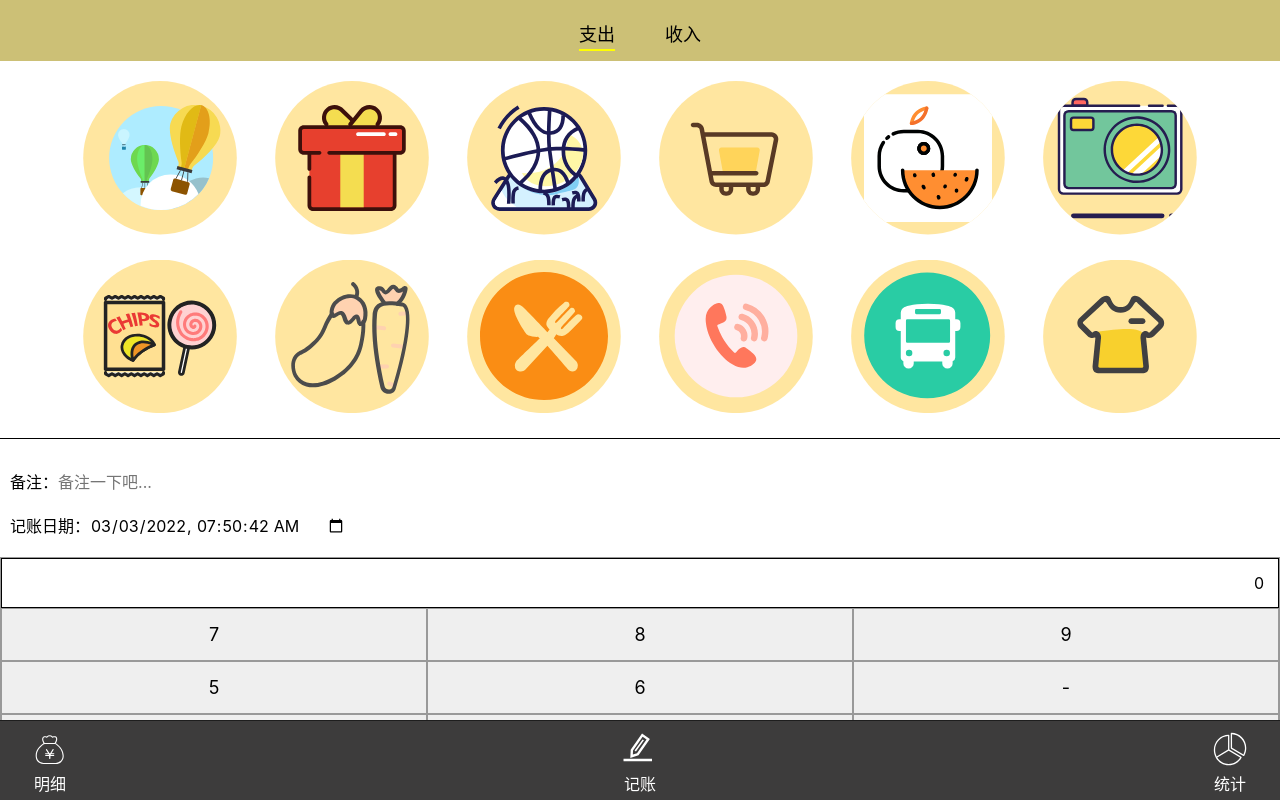
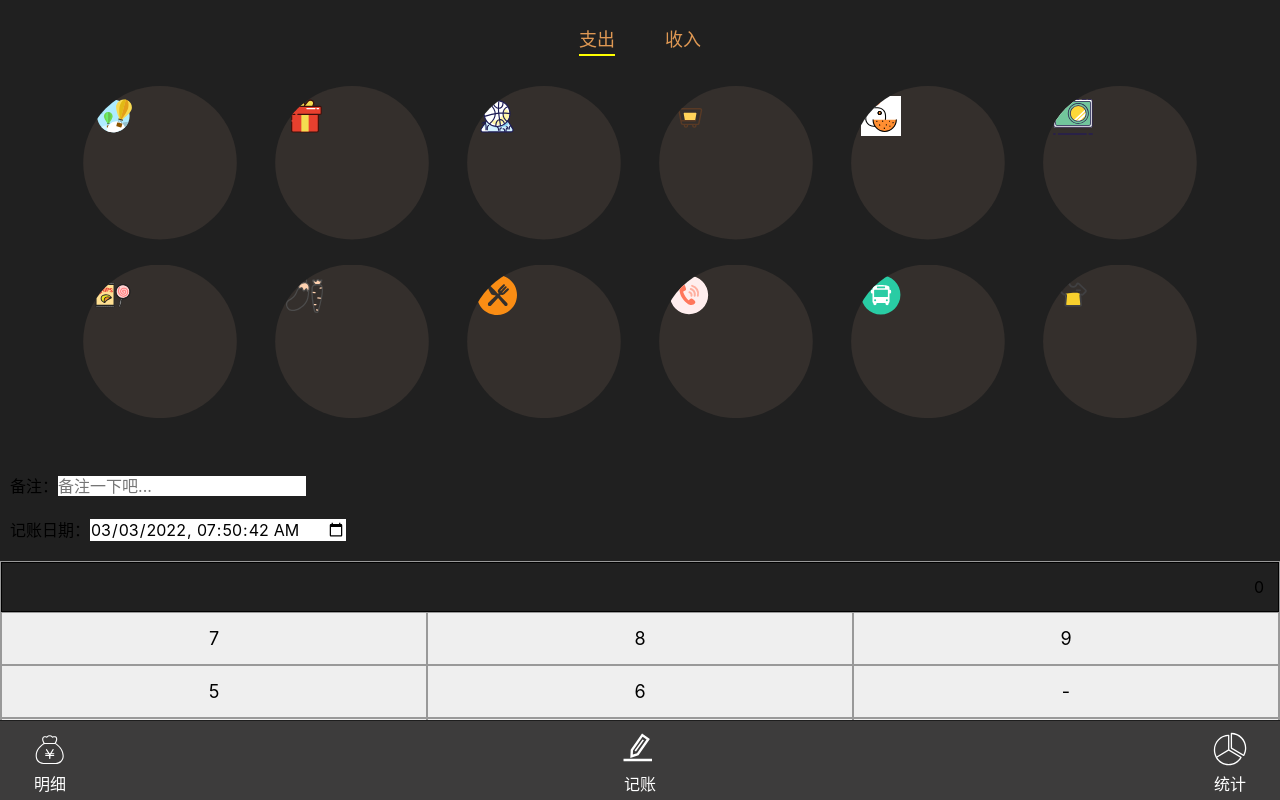
Before and after one commit to leigp555/accrount, a Vue app: page /#/ in a window 1280 px wide. Built offline with nearby package versions, Linux system fonts and the light colour scheme.

Commit message:
美化home组件

```diff
--- a/src/components/Home.vue
+++ b/src/components/Home.vue
@@ -41,6 +41,6 @@ export default defineComponent({
 
 <style lang="scss" scoped>
 .home-wrap{
-  background-color:white;
+  background-color: #202020;
 }
 </style>
--- a/src/components/RecordIcon.vue
+++ b/src/components/RecordIcon.vue
@@ -1,7 +1,6 @@
 <template>
   <div class="icon-wrap">
     <div class="inner">
-
       <div class="svgList" :class="{expenditureRight:countType==='expenditure'}">
         <div class="svgWrap" v-for="(item,index) in incomeList" :key="index" @click="toggle($event,item)">
           <svg class="icon">
@@ -69,11 +68,11 @@ export default defineComponent({
 <style lang="scss" scoped>
 .icon-wrap {
   width: 100%;
-  margin-top: 20px;
+  padding-top: 20px;
   min-height: 30vh;
   overflow-y: auto;
   overflow-x: hidden;
-  border-bottom: 1px solid black;
+  background-color: #202020;
 
   > .inner {
     height: 100%;
@@ -122,6 +121,10 @@ export default defineComponent({
         height: 12vw;
         justify-content: center;
         align-items: center;
+        display: inline-block;
+        padding: 10px;
+        background-color: #342f2c;
+        border-radius: 35%;
       }
       > .selectedIcon {
         background-color: green;
@@ -132,8 +135,8 @@ export default defineComponent({
 }
 
 .icon {
-  width: 10vw;
-  height: 10vw;
+  width: 40px;
+  height: 40px;
   vertical-align: -0.15em;
   fill: currentColor;
   overflow: hidden;
--- a/src/components/RecordType.vue
+++ b/src/components/RecordType.vue
@@ -15,7 +15,8 @@ import Tabs from "./lib/Tabs.vue"
 
 <style lang="scss" scoped>
 .typeComponent {
-  padding-top: 10px;
-  background-color: #ccc076;
+  padding-top: 15px;
+  background-color:  #202020;
+  color: #df9853;
 }
 </style>
```
